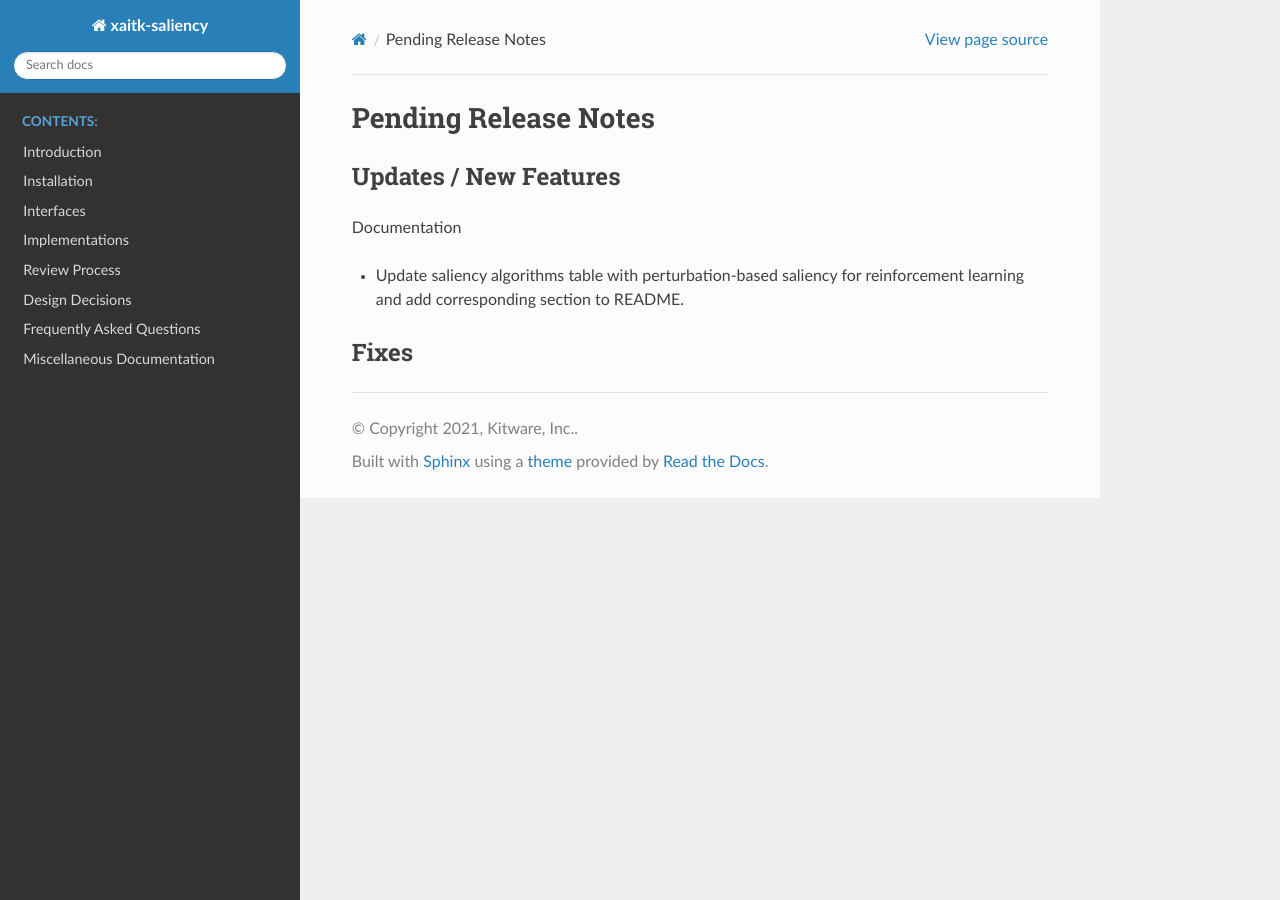
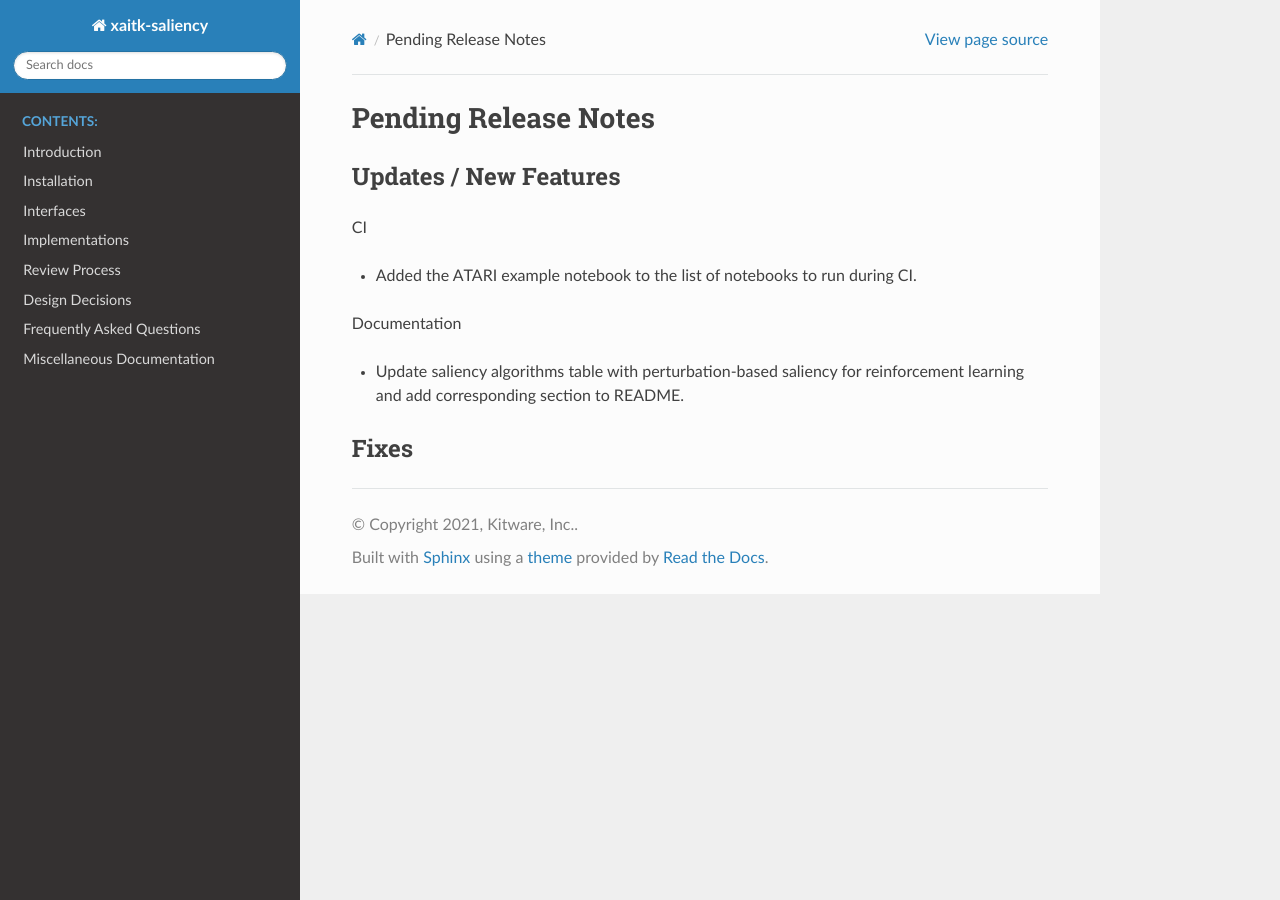
Before and after one commit to XAITK/xaitk-saliency, a Sphinx documentation site: the page built from docs/release_notes/pending_release.rst, in a window 1280 px wide. Built offline with Sphinx 7.4.7 and the Read the Docs theme 2.0.0, drawn with Linux system fonts in a browser that asks for light colours; pages that are not in the unit, such as notebooks, are missing from menus.

Commit message:
Added atari example notebook to the CI run list

```diff
--- a/docs/release_notes/pending_release.rst
+++ b/docs/release_notes/pending_release.rst
@@ -3,6 +3,10 @@ Pending Release Notes
 
 Updates / New Features
 ----------------------
+
+CI
+
+* Added the ATARI example notebook to the list of notebooks to run during CI.
 
 Documentation
 
```
Also changed, not shown: 2 other files.
